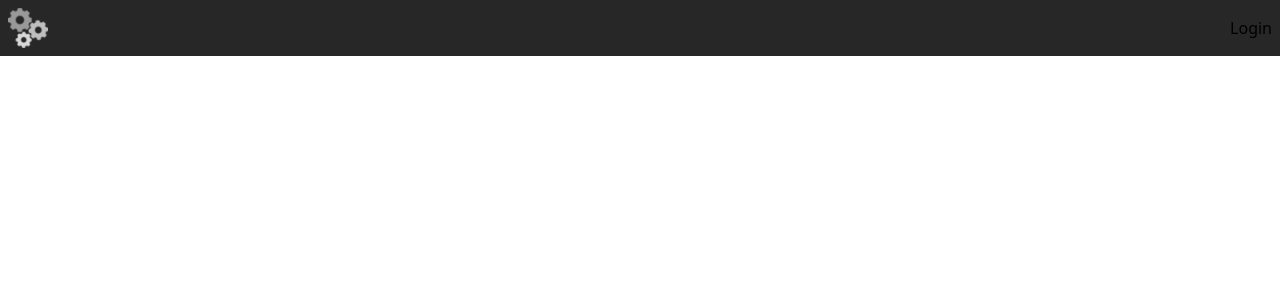
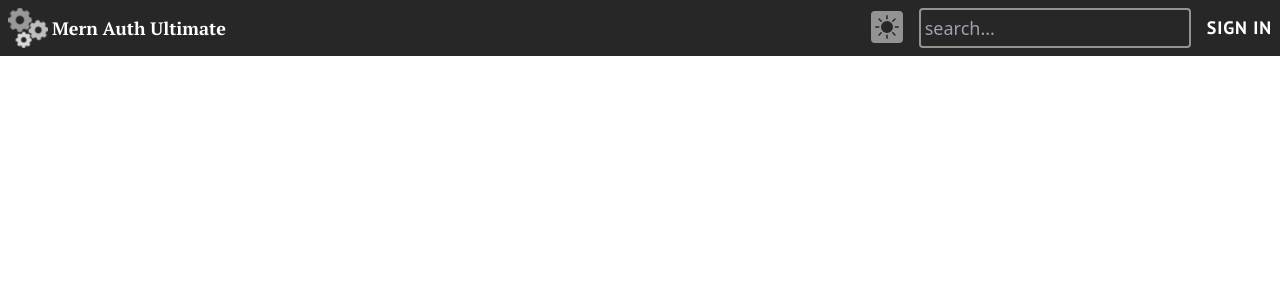
Before and after one commit to MAbdurahman/mern-auth-ultimate, a React (Create React App) app in the folder frontend/: page / in a window 1280 px wide. Shown: the top 300 px of the page. Built offline with nearby package versions, Linux system fonts and the light colour scheme; a web font is replaced by a local one.

Commit message:
Add more tailwind styles to components/navbar/Navbar.jsx

```diff
--- a/frontend/package.json
+++ b/frontend/package.json
@@ -8,6 +8,8 @@
     "@testing-library/user-event": "^13.2.1",
     "react": "^18.2.0",
     "react-dom": "^18.2.0",
+    "react-icons": "^4.4.0",
+    "react-router-dom": "^6.3.0",
     "react-scripts": "5.0.1",
     "web-vitals": "^2.1.0"
   },
--- a/frontend/src/components/navbar/Navbar.jsx
+++ b/frontend/src/components/navbar/Navbar.jsx
@@ -1,16 +1,34 @@
+import {BsFillSunFill} from 'react-icons/bs';
+
 export default function Navbar() {
 
    return (
       <div className="bg-secondary">
          <div className="max-w-screen-xl mx-auto p-2">
             <div className="flex justify-between items-center">
-               <img src="./logo192.png" alt="Logo" className="h-10"/>
-               <ul>
-                  <li>Login</li>
+               <section className="flex flex-row justify-center items-center gap-1 text-white">
+               <img src="./logo192.png" alt="" className="h-10"/>
+                  <h4 className="font-heading font-semibold text-lg">Mern Auth Ultimate</h4>
+               </section>
+
+
+               <ul className="flex items-center space-x-4">
+                  <li>
+                     <button className="bg-dark-subtle p-1 rounded">
+                        <BsFillSunFill className="text-secondary" size={24}/>
+                     </button>
+                  </li>
+                  <li>
+                     <input
+                        type="text"
+                        className="border-2 border-dark-subtle p-1 rounded bg-transparent text-lg outline-none focus:border-white transition text-white"
+                        placeholder="search..."
+                     />
+                  </li>
+                  <li className="font-body tracking-wider uppercase text-white font-semibold text-lg cursor-pointer">Sign In</li>
                </ul>
             </div>
          </div>
       </div>
-
    );
 }
```
